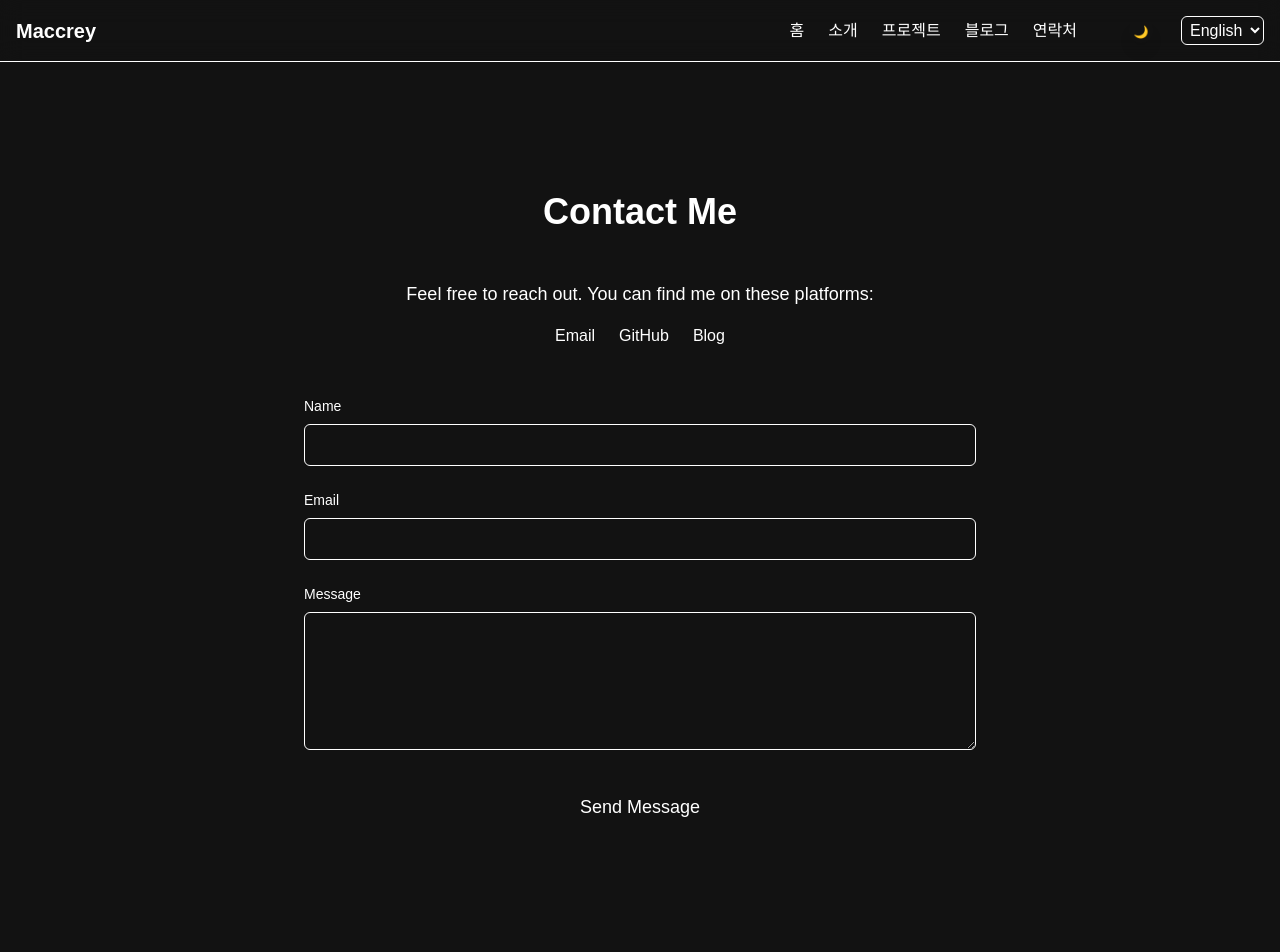
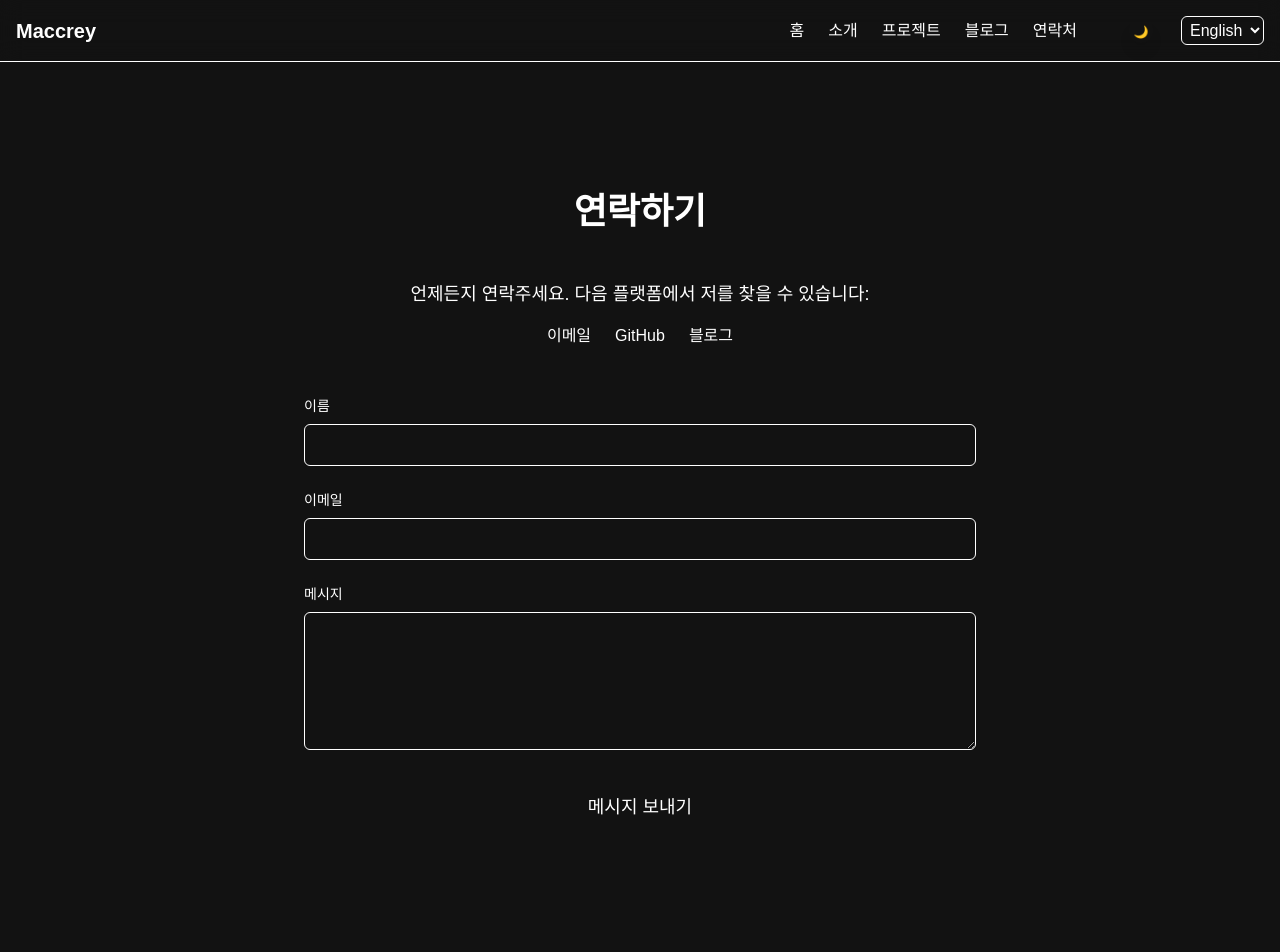
Before and after one commit to Maccrey/maccrey-profile, a Next.js app in the folder maccrey-portfolio/: page /blog/contact in a window 1280 px wide. Shown: the top 952 px of the page. Built offline with nearby package versions, Linux system fonts and the light colour scheme.

Commit message:
아이콘 교체

```diff
--- a/maccrey-portfolio/app/[locale]/about/page.tsx
+++ b/maccrey-portfolio/app/[locale]/about/page.tsx
@@ -59,25 +59,33 @@ export default async function AboutPage() {
           <div className="grid md:grid-cols-2 gap-6">
             <div className="bg-white dark:bg-gray-900 p-6 rounded-lg shadow-sm">
               <div className="w-12 h-12 bg-blue-100 dark:bg-blue-900 rounded-full flex items-center justify-center mb-4">
-                <span className="text-2xl">💼</span>
+                <svg className="w-6 h-6 text-blue-600 dark:text-blue-400" fill="none" stroke="currentColor" viewBox="0 0 24 24">
+                  <path strokeLinecap="round" strokeLinejoin="round" strokeWidth={2} d="M21 13.255A23.931 23.931 0 0112 15c-3.183 0-6.22-.62-9-1.745M16 6V4a2 2 0 00-2-2h-4a2 2 0 00-2 2v2m4 6h.01M5 20h14a2 2 0 002-2V8a2 2 0 00-2-2H5a2 2 0 00-2 2v10a2 2 0 002 2z" />
+                </svg>
               </div>
               <p className="text-gray-700 dark:text-gray-300">{t('strengthBusiness')}</p>
             </div>
             <div className="bg-white dark:bg-gray-900 p-6 rounded-lg shadow-sm">
               <div className="w-12 h-12 bg-blue-100 dark:bg-blue-900 rounded-full flex items-center justify-center mb-4">
-                <span className="text-2xl">🎯</span>
+                <svg className="w-6 h-6 text-blue-600 dark:text-blue-400" fill="none" stroke="currentColor" viewBox="0 0 24 24">
+                  <path strokeLinecap="round" strokeLinejoin="round" strokeWidth={2} d="M9.663 17h4.673M12 3v1m6.364 1.636l-.707.707M21 12h-1M4 12H3m3.343-5.657l-.707-.707m2.828 9.9a5 5 0 117.072 0l-.548.547A3.374 3.374 0 0014 18.469V19a2 2 0 11-4 0v-.531c0-.895-.356-1.754-.988-2.386l-.548-.547z" />
+                </svg>
               </div>
               <p className="text-gray-700 dark:text-gray-300">{t('strengthProblem')}</p>
             </div>
             <div className="bg-white dark:bg-gray-900 p-6 rounded-lg shadow-sm">
               <div className="w-12 h-12 bg-blue-100 dark:bg-blue-900 rounded-full flex items-center justify-center mb-4">
-                <span className="text-2xl">🌍</span>
+                <svg className="w-6 h-6 text-blue-600 dark:text-blue-400" fill="none" stroke="currentColor" viewBox="0 0 24 24">
+                  <path strokeLinecap="round" strokeLinejoin="round" strokeWidth={2} d="M3.055 11H5a2 2 0 012 2v1a2 2 0 002 2 2 2 0 012 2v2.945M8 3.935V5.5A2.5 2.5 0 0010.5 8h.5a2 2 0 012 2 2 2 0 104 0 2 2 0 012-2h1.064M15 20.488V18a2 2 0 012-2h3.064M21 12a9 9 0 11-18 0 9 9 0 0118 0z" />
+                </svg>
               </div>
               <p className="text-gray-700 dark:text-gray-300">{t('strengthGlobal')}</p>
             </div>
             <div className="bg-white dark:bg-gray-900 p-6 rounded-lg shadow-sm">
               <div className="w-12 h-12 bg-blue-100 dark:bg-blue-900 rounded-full flex items-center justify-center mb-4">
-                <span className="text-2xl">🔥</span>
+                <svg className="w-6 h-6 text-blue-600 dark:text-blue-400" fill="none" stroke="currentColor" viewBox="0 0 24 24">
+                  <path strokeLinecap="round" strokeLinejoin="round" strokeWidth={2} d="M13 10V3L4 14h7v7l9-11h-7z" />
+                </svg>
               </div>
               <p className="text-gray-700 dark:text-gray-300">{t('strengthPersistence')}</p>
             </div>
--- a/maccrey-portfolio/app/[locale]/contact/page.tsx
+++ b/maccrey-portfolio/app/[locale]/contact/page.tsx
@@ -1,67 +1,64 @@
 'use client';
 
 import { useState } from 'react';
+import { useTranslations } from 'next-intl';
 
 export default function ContactPage() {
-  const [name, setName] = useState('');
-  const [email, setEmail] = useState('');
-  const [message, setMessage] = useState('');
-
-  const handleSubmit = (e: React.FormEvent) => {
-    e.preventDefault();
-    // TODO: Implement actual form submission logic (e.g., using an API route or a third-party service)
-    console.log({ name, email, message });
-    alert('Message sent! (This is a demo)');
-    setName('');
-    setEmail('');
-    setMessage('');
-  };
+  const t = useTranslations('ContactPage');
+  const [isSubmitting, setIsSubmitting] = useState(false);
 
   return (
     <div className="container mx-auto px-4 py-24 sm:py-32">
-      <h1 className="text-4xl font-bold text-center mb-12 text-gray-900 dark:text-white">Contact Me</h1>
+      <h1 className="text-4xl font-bold text-center mb-12 text-gray-900 dark:text-white">{t('title')}</h1>
       <div className="max-w-2xl mx-auto">
         <div className="mb-12 text-center">
           <p className="text-lg text-gray-600 dark:text-gray-400 mb-4">
-            Feel free to reach out. You can find me on these platforms:
+            {t('description')}
           </p>
           <div className="flex justify-center gap-6">
-            <a href="mailto:maccrey@naver.com" className="text-blue-600 dark:text-blue-400 hover:underline transition-colors">Email</a>
+            <a href="mailto:maccrey@naver.com" className="text-blue-600 dark:text-blue-400 hover:underline transition-colors">{t('email')}</a>
             <a href="https://github.com/Maccrey" target="_blank" rel="noopener noreferrer" className="text-blue-600 dark:text-blue-400 hover:underline transition-colors">GitHub</a>
-            <a href="https://code-lab.tistory.com/" target="_blank" rel="noopener noreferrer" className="text-blue-600 dark:text-blue-400 hover:underline transition-colors">Blog</a>
+            <a href="https://code-lab.tistory.com/" target="_blank" rel="noopener noreferrer" className="text-blue-600 dark:text-blue-400 hover:underline transition-colors">{t('blog')}</a>
           </div>
         </div>
 
-        <form onSubmit={handleSubmit} className="space-y-6">
+        <form
+          action="https://formsubmit.co/maccrey@naver.com"
+          method="POST"
+          className="space-y-6"
+          onSubmit={() => setIsSubmitting(true)}
+        >
+          {/* FormSubmit configuration */}
+          <input type="hidden" name="_subject" value="New contact form submission from portfolio" />
+          <input type="hidden" name="_captcha" value="false" />
+          <input type="hidden" name="_template" value="table" />
+          <input type="text" name="_honey" style={{ display: 'none' }} />
           <div>
-            <label htmlFor="name" className="block text-sm font-medium text-gray-700 dark:text-gray-300 mb-2">Name</label>
+            <label htmlFor="name" className="block text-sm font-medium text-gray-700 dark:text-gray-300 mb-2">{t('nameLabel')}</label>
             <input
               type="text"
               id="name"
-              value={name}
-              onChange={(e) => setName(e.target.value)}
+              name="name"
               required
               className="w-full px-4 py-2 bg-white dark:bg-gray-800 border border-gray-300 dark:border-gray-700 text-gray-900 dark:text-white rounded-md focus:ring-blue-500 focus:border-blue-500 transition-colors"
             />
           </div>
           <div>
-            <label htmlFor="email" className="block text-sm font-medium text-gray-700 dark:text-gray-300 mb-2">Email</label>
+            <label htmlFor="email" className="block text-sm font-medium text-gray-700 dark:text-gray-300 mb-2">{t('emailLabel')}</label>
             <input
               type="email"
               id="email"
-              value={email}
-              onChange={(e) => setEmail(e.target.value)}
+              name="email"
               required
               className="w-full px-4 py-2 bg-white dark:bg-gray-800 border border-gray-300 dark:border-gray-700 text-gray-900 dark:text-white rounded-md focus:ring-blue-500 focus:border-blue-500 transition-colors"
             />
           </div>
           <div>
-            <label htmlFor="message" className="block text-sm font-medium text-gray-700 dark:text-gray-300 mb-2">Message</label>
+            <label htmlFor="message" className="block text-sm font-medium text-gray-700 dark:text-gray-300 mb-2">{t('messageLabel')}</label>
             <textarea
               id="message"
+              name="message"
               rows={5}
-              value={message}
-              onChange={(e) => setMessage(e.target.value)}
               required
               className="w-full px-4 py-2 bg-white dark:bg-gray-800 border border-gray-300 dark:border-gray-700 text-gray-900 dark:text-white rounded-md focus:ring-blue-500 focus:border-blue-500 transition-colors"
             ></textarea>
@@ -69,9 +66,10 @@ export default function ContactPage() {
           <div className="text-center">
             <button
               type="submit"
-              className="px-8 py-3 bg-blue-600 hover:bg-blue-700 text-white rounded-md text-lg font-medium transition-colors disabled:bg-gray-500"
+              disabled={isSubmitting}
+              className="px-8 py-3 bg-blue-600 hover:bg-blue-700 text-white rounded-md text-lg font-medium transition-colors disabled:bg-gray-500 disabled:cursor-not-allowed"
             >
-              Send Message
+              {isSubmitting ? t('sending') : t('sendButton')}
             </button>
           </div>
         </form>
--- a/maccrey-portfolio/messages/en.json
+++ b/maccrey-portfolio/messages/en.json
@@ -13,6 +13,17 @@
     "projects": "Projects",
     "blog": "Blog",
     "contact": "Contact"
+  },
+  "ContactPage": {
+    "title": "Contact Me",
+    "description": "Feel free to reach out. You can find me on these platforms:",
+    "email": "Email",
+    "blog": "Blog",
+    "nameLabel": "Name",
+    "emailLabel": "Email",
+    "messageLabel": "Message",
+    "sendButton": "Send Message",
+    "sending": "Sending..."
   },
   "BlogPage": {
     "title": "Latest Blog Posts",
--- a/maccrey-portfolio/messages/ja.json
+++ b/maccrey-portfolio/messages/ja.json
@@ -13,6 +13,17 @@
     "projects": "プロジェクト",
     "blog": "ブログ",
     "contact": "お問い合わせ"
+  },
+  "ContactPage": {
+    "title": "お問い合わせ",
+    "description": "お気軽にご連絡ください。以下のプラットフォームで私を見つけることができます：",
+    "email": "メール",
+    "blog": "ブログ",
+    "nameLabel": "お名前",
+    "emailLabel": "メールアドレス",
+    "messageLabel": "メッセージ",
+    "sendButton": "メッセージを送信",
+    "sending": "送信中..."
   },
   "BlogPage": {
     "title": "最新ブログ記事",
--- a/maccrey-portfolio/messages/ko.json
+++ b/maccrey-portfolio/messages/ko.json
@@ -13,6 +13,17 @@
     "projects": "프로젝트",
     "blog": "블로그",
     "contact": "연락처"
+  },
+  "ContactPage": {
+    "title": "연락하기",
+    "description": "언제든지 연락주세요. 다음 플랫폼에서 저를 찾을 수 있습니다:",
+    "email": "이메일",
+    "blog": "블로그",
+    "nameLabel": "이름",
+    "emailLabel": "이메일",
+    "messageLabel": "메시지",
+    "sendButton": "메시지 보내기",
+    "sending": "전송 중..."
   },
   "BlogPage": {
     "title": "최근 블로그 포스트",
```
